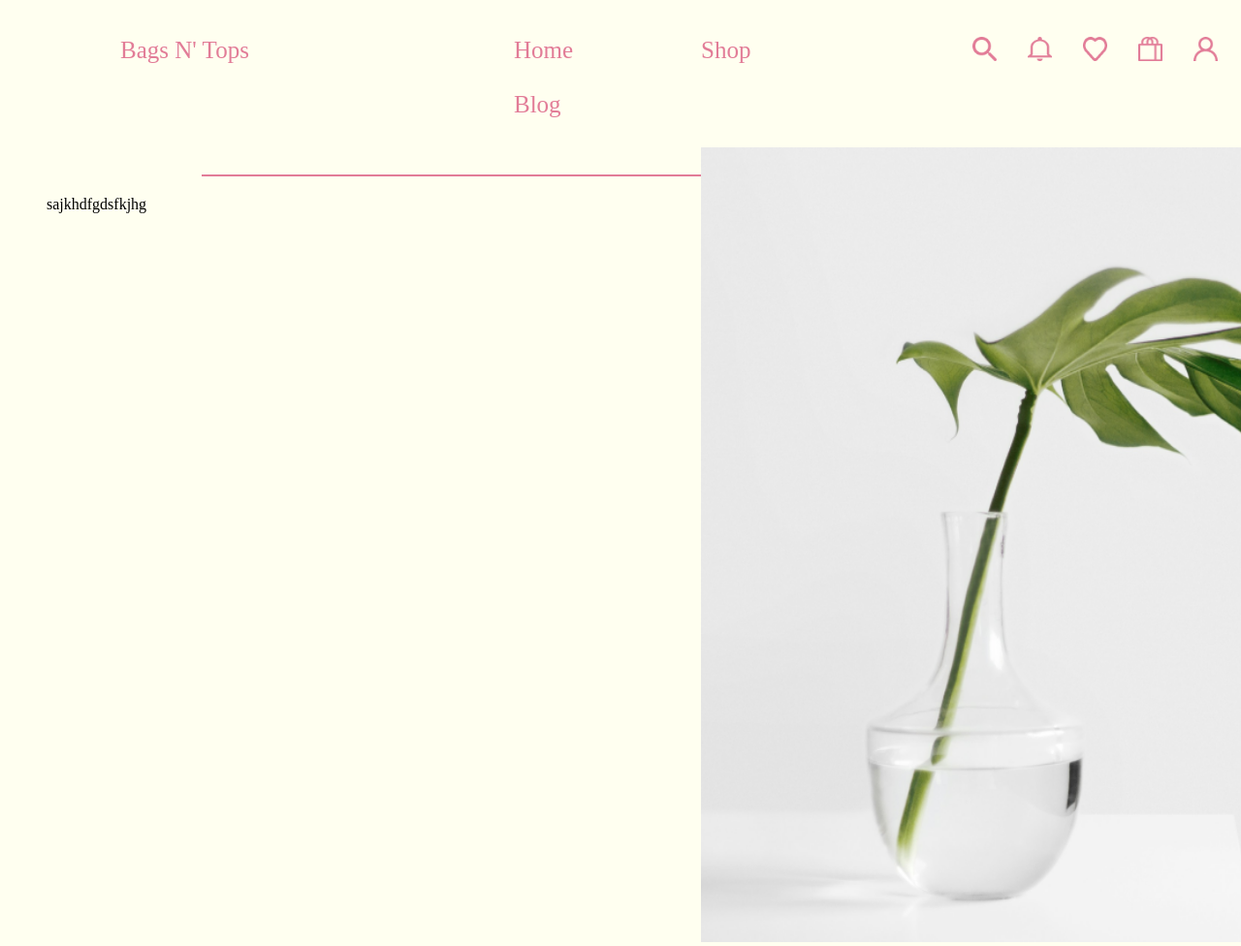
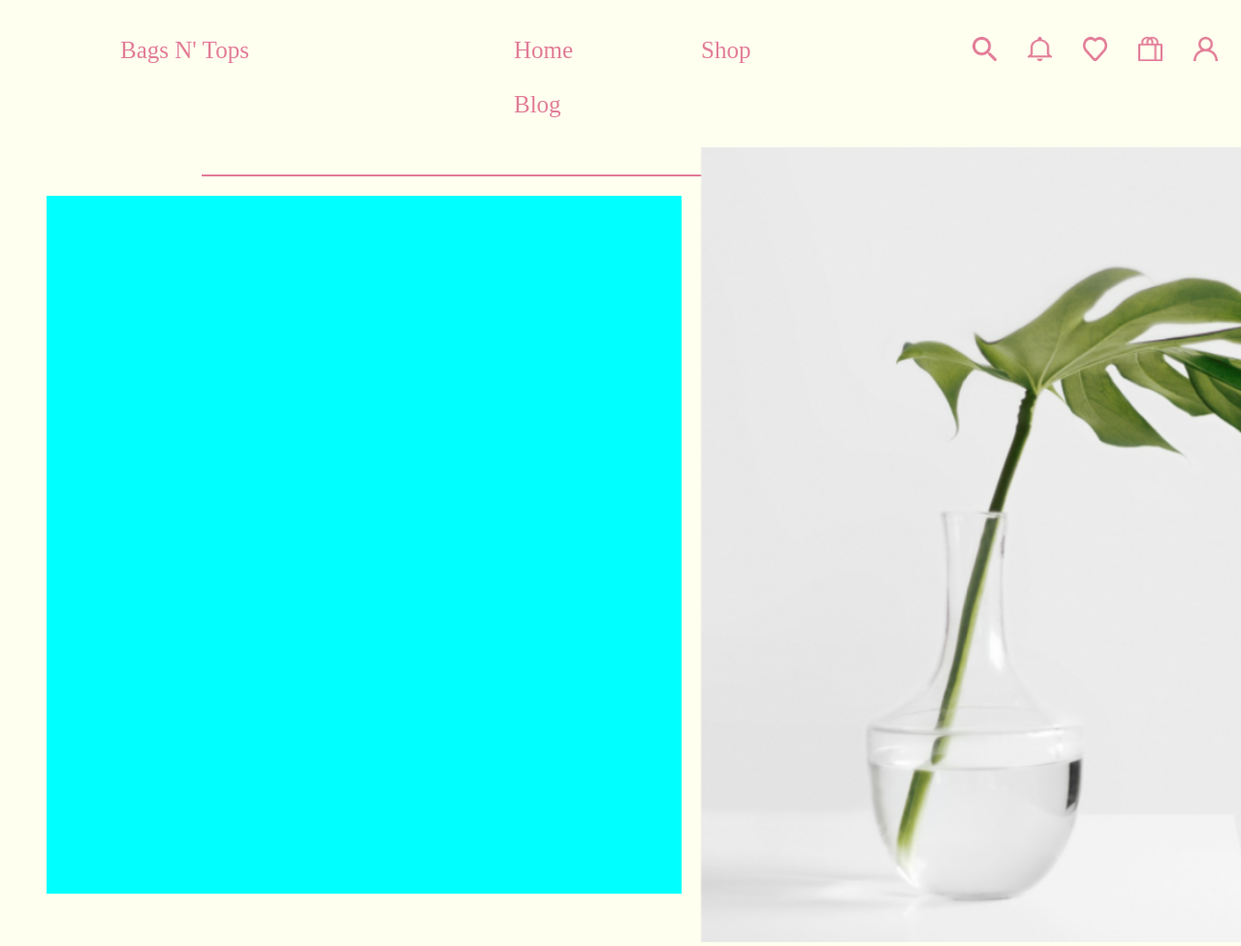
Before and after one commit to Nitsuguaaa/BagsNTops-Website-Final-Project, a PHP site: page /productspage.php in a window 1280 px wide; the page is wider, and only the part inside the window is pictured. Shown: that part at 97% size. Run offline with PHP 8.4, Linux system fonts and the light colour scheme.

Commit message:
product container

```diff
--- a/CSS/productspage.css
+++ b/CSS/productspage.css
@@ -112,7 +112,15 @@ body{
     padding-left: 20px;
 }
 
-#products {
+#products-grid {
     margin-left: 40px;
     margin-top: 20px;
+    background-color: aqua;
+    height: 700px;
+    display: grid;
+    grid-template-columns: repeat(4, 250px);
+    padding: 10px;
+    padding-left: 40px;
+    justify-content: center;
+    overflow-y: scroll;
 }
--- a/productspage.php
+++ b/productspage.php
@@ -33,8 +33,7 @@
     <div id="main-content">
         <div id="mc-left">
             <hr id="top-hr">
-            <div id="products">
-                sajkhdfgdsfkjhg
+            <div id="products-grid">
             </div>
         </div>
         <div id="mc-right">
```
